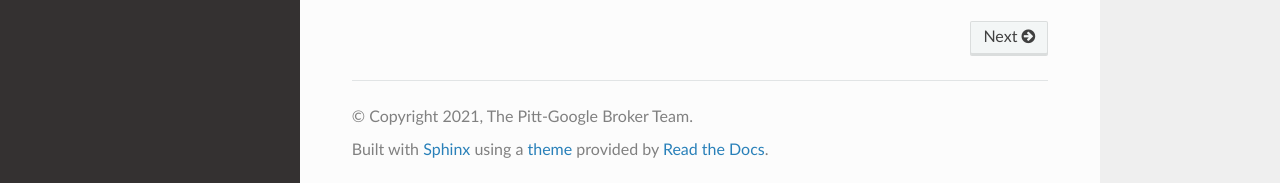
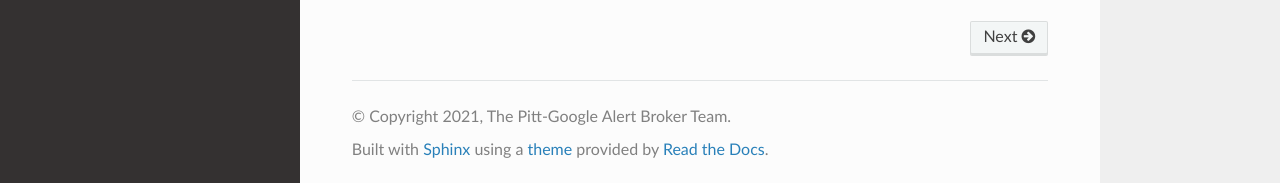
Before and after one commit to mwvgroup/pittgoogle-client, a Sphinx documentation site: the page built from docs/source/index.rst, in a window 1280 px wide and 925 px high. Shown: the part 739-922 px from the top of the window. Built offline with Sphinx 7.4.7 and the Read the Docs theme 2.0.0, drawn with Linux system fonts in a browser that asks for light colours.

Commit message:
update team name

```diff
--- a/docs/source/conf.py
+++ b/docs/source/conf.py
@@ -21,7 +21,7 @@ from pittgoogle import __version__ as version
 # -- Project information -----------------------------------------------------
 
 project = "pittgoogle-client"
-copyright = "2021, The Pitt-Google Broker Team"
+copyright = "2021, The Pitt-Google Alert Broker Team"
 author = "Troy Raen"
 
 # The full version, including alpha/beta/rc tags
```
